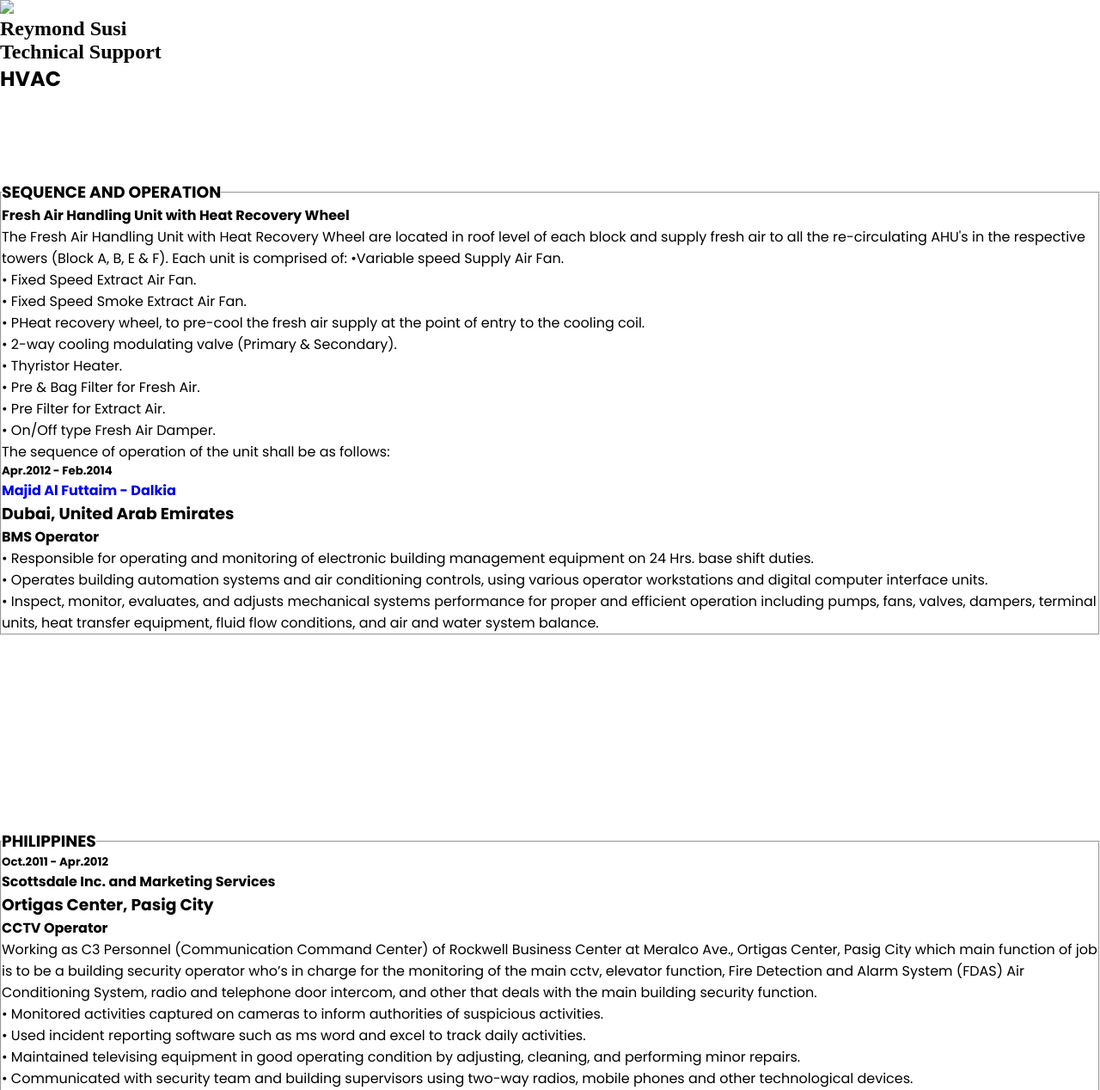
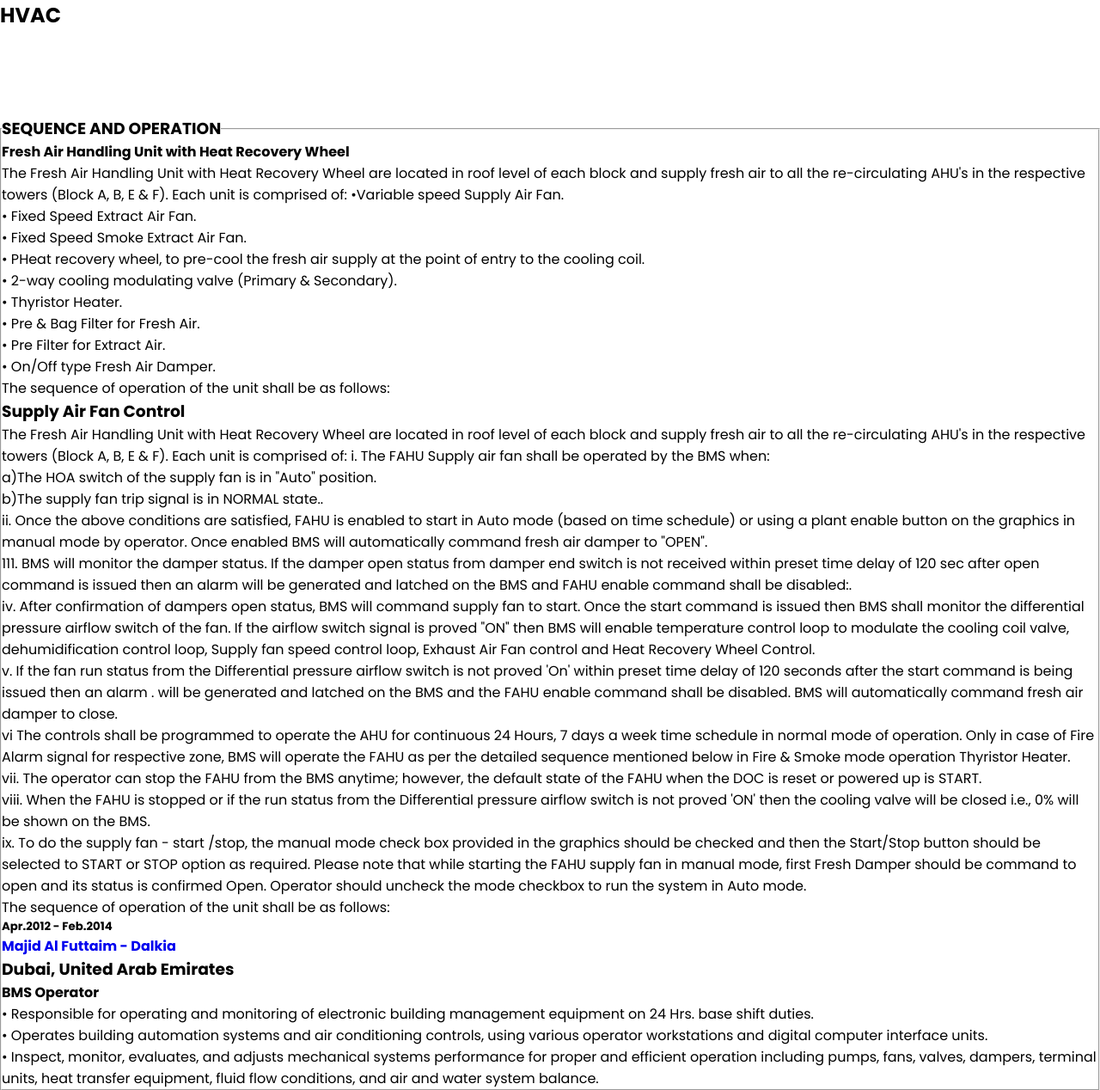
Before and after one commit to monching0013/Trilogix_Manuals, a plain HTML site: page HVAC Equipment/index.html in a window 1280 px wide. Shown: the top 1268 px of the page at 86% size. Drawn offline with Linux system fonts and the light colour scheme.

Commit message:
Update index.html

```diff
--- a/HVAC Equipment/index.html
+++ b/HVAC Equipment/index.html
@@ -4,22 +4,13 @@
     <meta charset="UTF-8">
     <meta http-equiv="X-UA-Compatible" content="IE=edge">
     <meta name="viewport" content="width=device-width, initial-scale=1.0">
-    <title>My Resume</title>
+    <title>HVAC Manuals</title>
     <link rel="stylesheet" href="https://cdnjs.cloudflare.com/ajax/libs/font-awesome/4.7.0/css/font-awesome.css" integrity="sha512-5A8nwdMOWrSz20fDsjczgUidUBR8liPYU+WymTZP1lmY9G6Oc7HlZv156XqnsgNUzTyMefFTcsFH/tnJE/+xBg==" crossorigin="anonymous" referrerpolicy="no-referrer" />
 
     <link rel="stylesheet" type="text/css" href="hvac_style.css">
 </head>
 <body>
-    <div class="container">
-        <div class="left_side">
-            <div class="profileText">
-                <div class="imgBx">
-                    <img src="reymond.jpg">
-                </div>
-                <h2>Reymond Susi<br><span>Technical Support</span></h2>
-            </div>
-
-            <div class="about">
+    <div class="about">
                 <h2 class="title2">HVAC</h2>
                 <section>
                     <fieldset>
@@ -42,6 +33,25 @@ Each unit is comprised of:
 
                                     The sequence of operation of the unit shall be as follows:
                                 </p>
+                               <h3>Supply Air Fan Control</h3>
+                               <p>
+                                    The Fresh Air Handling Unit with Heat Recovery Wheel are located in roof level of each block and supply fresh air to all the re-circulating AHU's in the respective towers (Block A, B, E & F).
+Each unit is comprised of:
+                                    i.    The FAHU Supply air fan shall be operated by the BMS when:<br>
+                                       a)The HOA switch of the supply fan is in "Auto" position.<br>
+                                       b)The supply fan trip signal is in NORMAL state..<br>
+                                    ii.    Once the above conditions are satisfied, FAHU is enabled to start in Auto mode (based on time schedule) or using a plant enable button on the graphics in manual mode by operator. Once enabled BMS will automatically command fresh air damper to "OPEN". <br>
+                                    111.   BMS will monitor the damper status. If the damper open status from damper end switch is not received within preset time delay of 120 sec after open command is issued then an alarm will be generated and latched on the BMS and FAHU enable command shall be disabled:.<br>
+                                    iv.    After confirmation of dampers open status, BMS will command supply fan to start. Once the start command is issued then BMS shall monitor the differential pressure airflow switch of the fan. If the airflow switch signal is proved "ON" then BMS will enable temperature control loop to modulate the cooling coil valve, dehumidification control loop, Supply fan speed control loop, Exhaust Air Fan control and Heat Recovery Wheel Control.<br>
+                                    v.     If the fan run status from the Differential pressure airflow switch is not proved 'On' within preset time delay of 120 seconds after the start command is being issued then an alarm . will be generated and latched on the BMS and the FAHU enable command shall be disabled. BMS will automatically command fresh air damper to close.<br>
+                                    vi     The controls shall be programmed to operate the AHU for continuous 24 Hours, 7 days a week time schedule in normal mode of operation. Only in case of Fire Alarm signal for respective zone, BMS will operate the FAHU as per the detailed sequence mentioned below in Fire & Smoke mode operation Thyristor Heater.<br>
+                                    vii.   The operator can stop the FAHU from the BMS anytime; however, the default state of the FAHU when the DOC is reset or powered up is START.<br>
+                                    viii.  When the FAHU is stopped or if the run status from the Differential pressure airflow switch is not proved 'ON' then the cooling valve will be closed i.e., 0% will be shown on the BMS.<br>
+                                    ix.    To do the supply fan - start /stop, the manual mode check box provided in the graphics should be checked and then the Start/Stop button should be selected to START or STOP option as required. Please note that while starting the FAHU supply fan in manual mode, first Fresh Damper should be command to open and its status is confirmed Open. Operator should uncheck the mode checkbox to run the system in Auto mode.<br>
+
+                                    The sequence of operation of the unit shall be as follows:
+                                </p>
+
                             </div>
                         </div>
 
```
